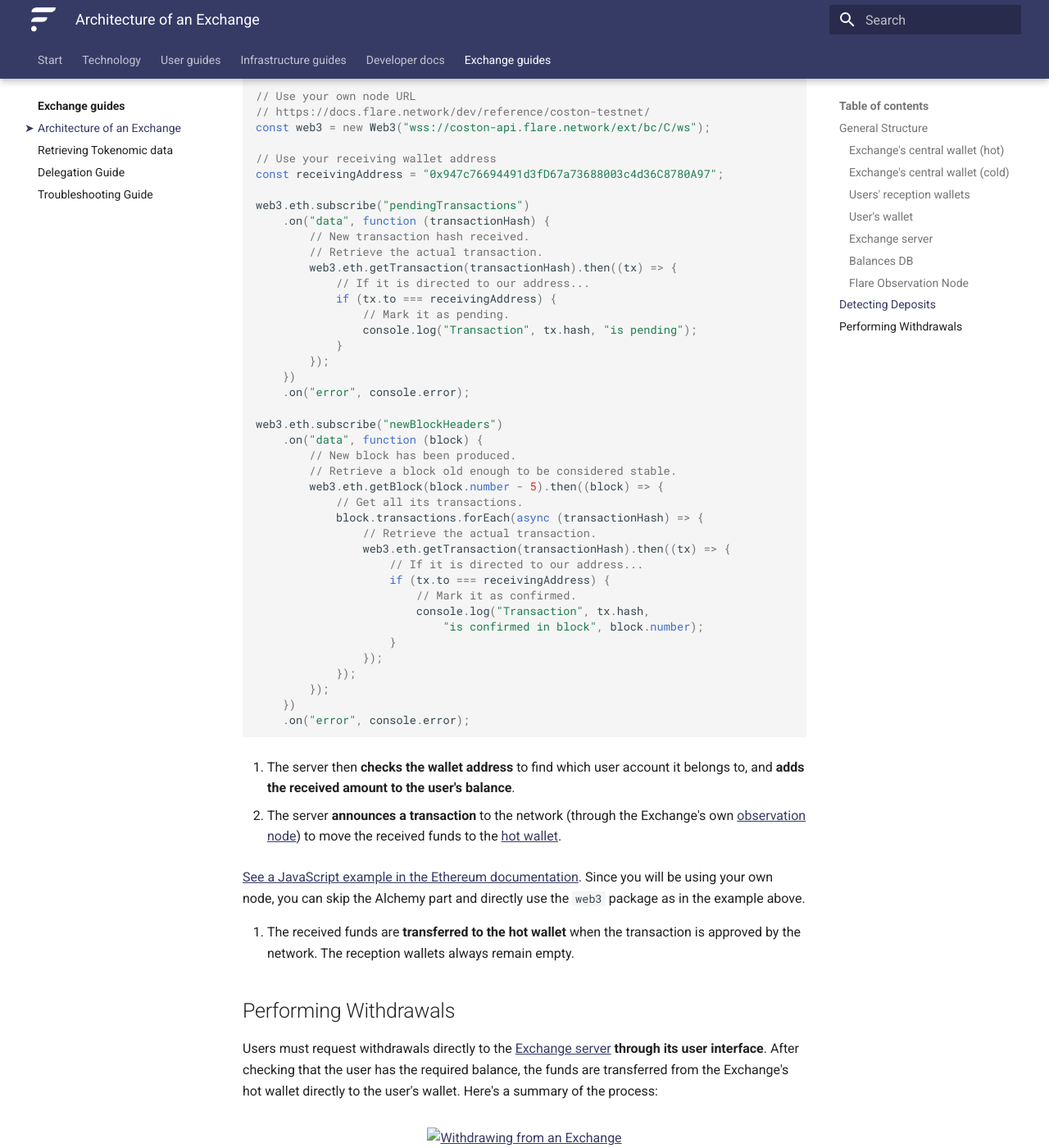
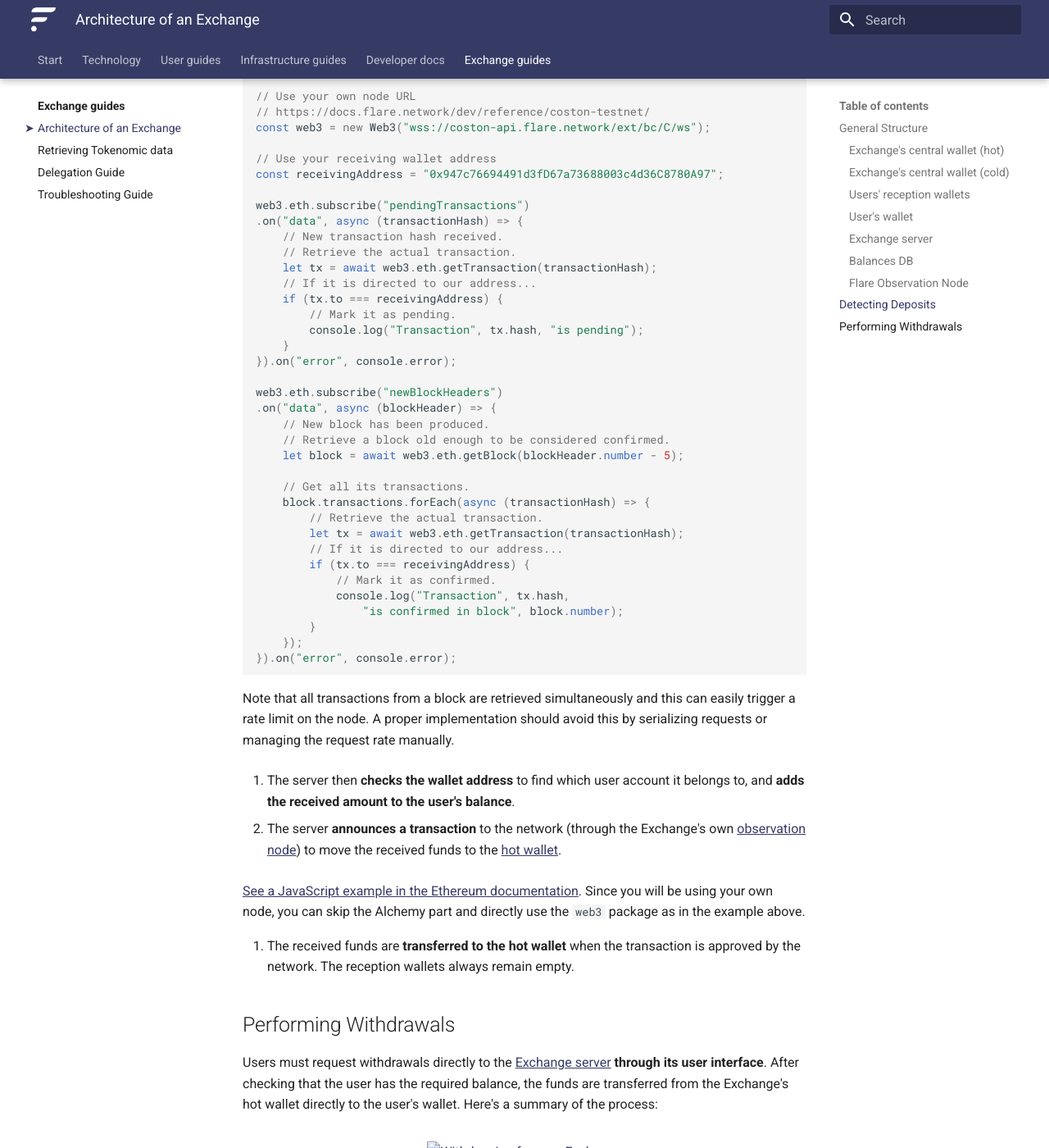
Before and after one commit to flare-foundation/docs, an MkDocs documentation site: the page built from docs/exchange/architecture.md, in a window 1280 px wide and 1400 px high, scrolled down 2690 px. Shown: the whole window at 82% size. Built offline with MkDocs 1.6.1 and Material for MkDocs 9.7.7, drawn with Linux system fonts in a browser that asks for light colours; comment, search, counter and statistics services are not loaded.

Commit message:
Update Exchange deposit source code
await/async is easier to understand and is more compact.
Also added a comment regarding rate limits.

````diff
--- a/docs/exchange/architecture.md
+++ b/docs/exchange/architecture.md
@@ -81,40 +81,38 @@ The [Exchange server](#exchange-server) must be continuously monitoring transfer
    const receivingAddress = "0x947c76694491d3fD67a73688003c4d36C8780A97";
 
    web3.eth.subscribe("pendingTransactions")
-       .on("data", function (transactionHash) {
-           // New transaction hash received.
-           // Retrieve the actual transaction.
-           web3.eth.getTransaction(transactionHash).then((tx) => {
-               // If it is directed to our address...
-               if (tx.to === receivingAddress) {
-                   // Mark it as pending.
-                   console.log("Transaction", tx.hash, "is pending");
-               }
-           });
-       })
-       .on("error", console.error);
+   .on("data", async (transactionHash) => {
+       // New transaction hash received.
+       // Retrieve the actual transaction.
+       let tx = await web3.eth.getTransaction(transactionHash);
+       // If it is directed to our address...
+       if (tx.to === receivingAddress) {
+           // Mark it as pending.
+           console.log("Transaction", tx.hash, "is pending");
+       }
+   }).on("error", console.error);
 
    web3.eth.subscribe("newBlockHeaders")
-       .on("data", function (block) {
-           // New block has been produced.
-           // Retrieve a block old enough to be considered stable.
-           web3.eth.getBlock(block.number - 5).then((block) => {
-               // Get all its transactions.
-               block.transactions.forEach(async (transactionHash) => {
-                   // Retrieve the actual transaction.
-                   web3.eth.getTransaction(transactionHash).then((tx) => {
-                       // If it is directed to our address...
-                       if (tx.to === receivingAddress) {
-                           // Mark it as confirmed.
-                           console.log("Transaction", tx.hash,
-                               "is confirmed in block", block.number);
-                       }
-                   });
-               });
-           });
-       })
-       .on("error", console.error);
+   .on("data", async (blockHeader) => {
+       // New block has been produced.
+       // Retrieve a block old enough to be considered confirmed.
+       let block = await web3.eth.getBlock(blockHeader.number - 5);
+
+       // Get all its transactions.
+       block.transactions.forEach(async (transactionHash) => {
+           // Retrieve the actual transaction.
+           let tx = await web3.eth.getTransaction(transactionHash);
+           // If it is directed to our address...
+           if (tx.to === receivingAddress) {
+               // Mark it as confirmed.
+               console.log("Transaction", tx.hash,
+                   "is confirmed in block", block.number);
+           }
+       });
+   }).on("error", console.error);
    ```
+
+   Note that all transactions from a block are retrieved simultaneously and this can easily trigger a rate limit on the node. A proper implementation should avoid this by serializing requests or managing the request rate manually.
 
 3. The server then **checks the wallet address** to find which user account it belongs to, and **adds the received amount to the user's balance**.
 
````
